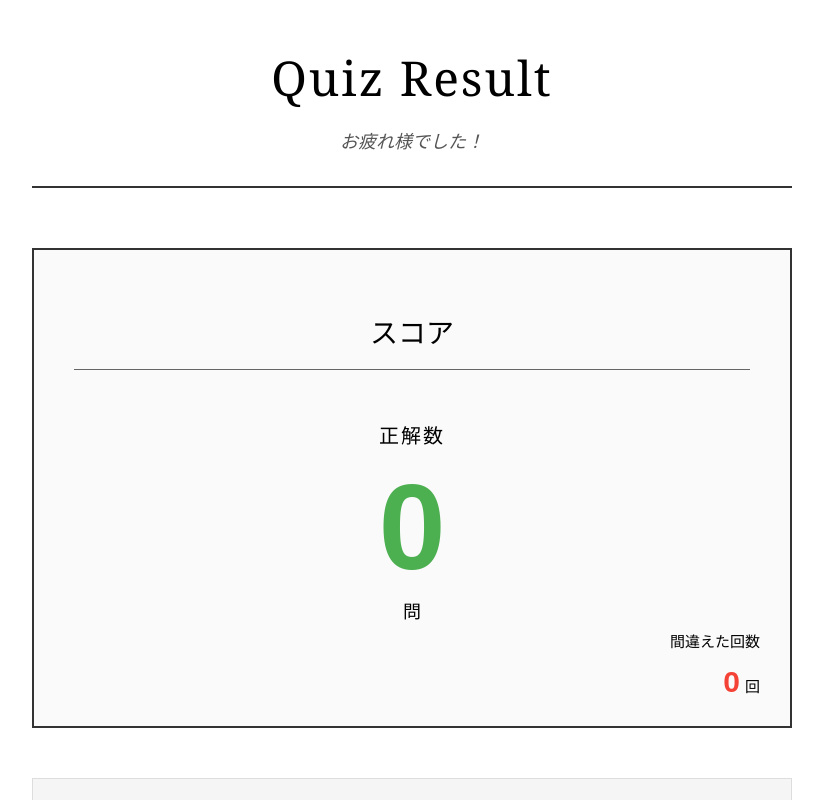
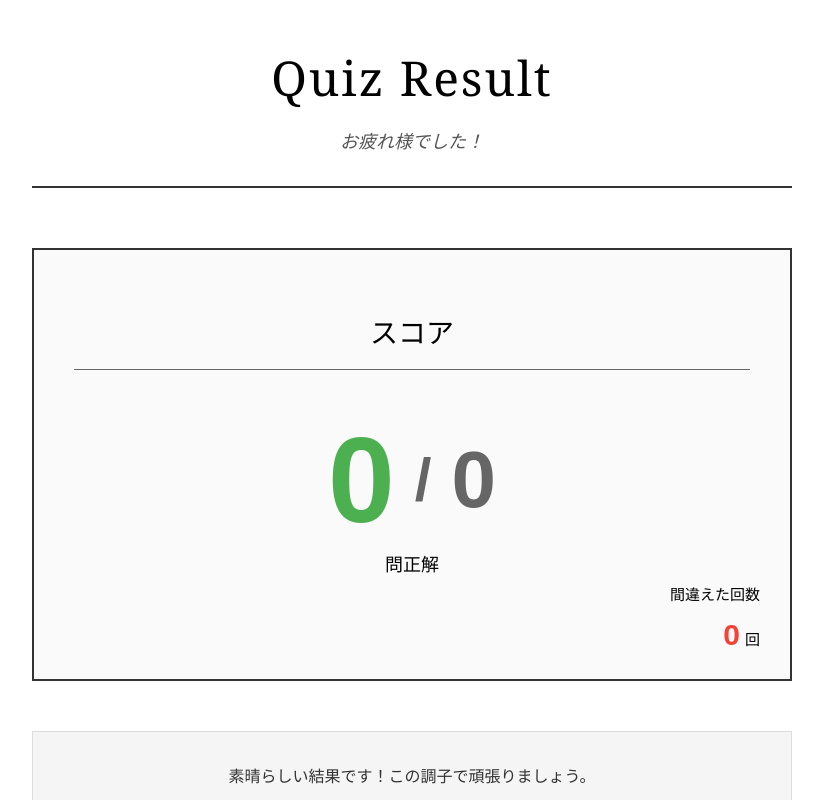
Before and after one commit to Gen1729/tex-learning-game, a Next.js app: page /quiz/result in a window 1280 px wide. Shown: the top 800 px of the page, without its empty margins (228-1051 px from the left). Built offline with nearby package versions, Linux system fonts and the light colour scheme.

Commit message:
UIを見やすく変更

```diff
--- a/app/quiz/page.tsx
+++ b/app/quiz/page.tsx
@@ -506,14 +506,17 @@ export default function QUIZPAGE() {
         </div>
 
         {showPop ? (
-          <div style={{ background: '#ffffff', border: '1px solid #000', padding: '30px', minHeight: '40px', textAlign: 'center', marginTop: '60px' }}>
-            <div style={{ fontSize: '20px', color: '#ff0000', marginBottom: '10px'}}>Answer</div>
-            <div
-              style={{ fontSize: '1.5em', minHeight: '30px' }}
-            >
-              {currentProblem.answer}
+          <div style={{textAlign: 'center'}}>
+            <div style={{ fontWeight: 'bold', fontSize: '20px', color: '#ff0000', marginBottom: '10px',marginTop: '60px' }}>Answer</div>
+            <div style={{ background: '#ffffff', border: '1px solid #000', padding: '10px', minHeight: '40px', textAlign: 'center'}}>
+              <div
+                style={{ fontSize: '1.5em', minHeight: '20px' }}
+              >
+                {currentProblem.answer}
+              </div>
             </div>
           </div>
+
         ) : (
           <div>
             {/* 入力エリア */}
--- a/app/quiz/result/page.tsx
+++ b/app/quiz/result/page.tsx
@@ -65,28 +65,26 @@ function ResultContent() {
           {/* 正解数（中央に大きく） */}
           <div style={{ marginBottom: '40px' }}>
             <div style={{
-              fontSize: '20px',
-              color: '#000',
-              marginBottom: '15px',
-              letterSpacing: '2px'
-            }}>
-              正解数
-            </div>
-            <div style={{
               fontSize: '120px',
               fontWeight: 'bold',
               color: '#4caf50',
               fontFamily: 'Arial, sans-serif',
-              lineHeight: '1'
+              lineHeight: '1',
+              display: 'flex',
+              alignItems: 'center',
+              justifyContent: 'center',
+              gap: '20px'
             }}>
-              {correctCount}
+              <span>{correctCount}</span>
+              <span style={{ fontSize: '60px', color: '#666' }}>/</span>
+              <span style={{ fontSize: '80px', color: '#666' }}>{totalProblems}</span>
             </div>
             <div style={{
               fontSize: '18px',
               color: '#000',
               marginTop: '10px'
             }}>
-              問
+              問正解
             </div>
           </div>
 
```
